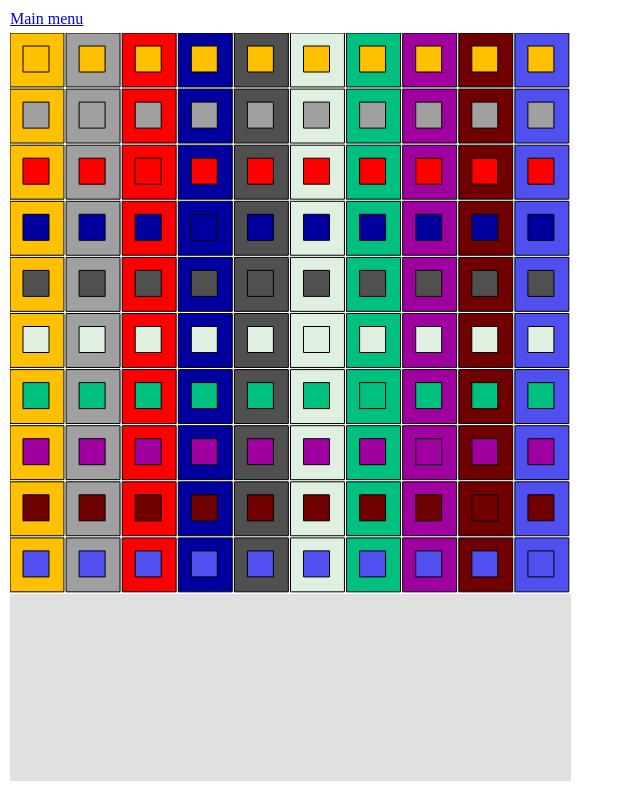
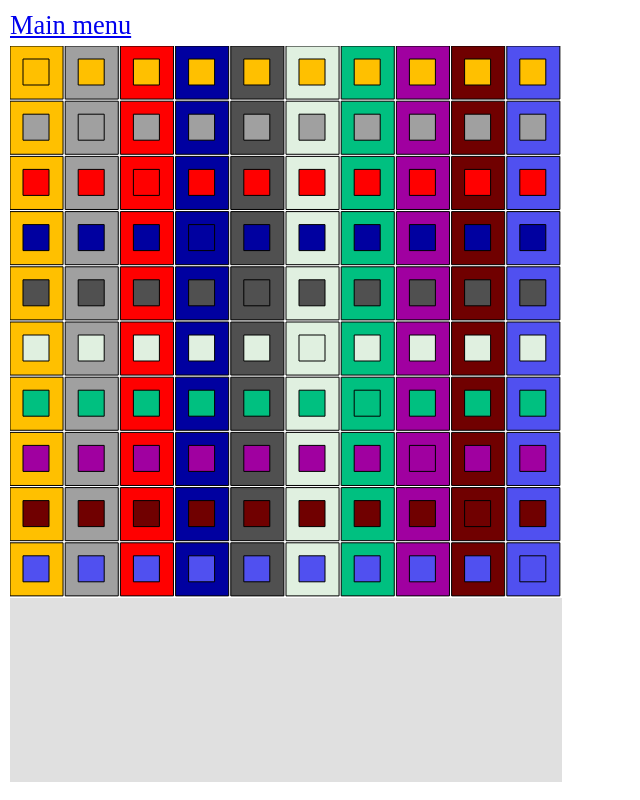
Before and after one commit to OMerkel/eulersquare, a plain HTML site: page src/gameboard.html in a window 1280 px wide. Shown: the whole page, without its empty margins (0-640 px from the left). Drawn offline with Linux system fonts and the light colour scheme.

Commit message:
Spare area shall use rest of available screen. Add some font size setting.

```diff
--- a/src/css/content.css
+++ b/src/css/content.css
@@ -4,7 +4,7 @@ figure { padding: 5px; margin: 0px; float: left; border: 1px solid #cccccc; bord
 figure img { border-radius: 7px 7px 0 0; }
 figure figcaption { padding: 2px 4px 2px 4px; background-color: #636363; color: #cccccc;
   font-style: italic; border-radius: 0 0 7px 7px; width: 248px; }
-td { border:1px solid #888888; border-radius: 9px; padding:15px; }
+td { border:1px solid #888888; border-radius: 9px; padding:15px 0px 15px 0px; }
 #frame { width: 40px; height: 40px; padding: 0px; margin: 2px;
   border: 1px solid #aaaaaa; background: #ffc000; }
 #inner {width: 18px; height: 18px; padding: 0px; margin: 10px;
--- a/src/css/gameboard.css
+++ b/src/css/gameboard.css
@@ -1,3 +1,3 @@
 
-body { margin: 5px; padding: 5px; }
+body { margin: 5px; padding: 5px; font-size: 7mm; }
 div#container { margin-top:5px; }
--- a/src/css/index.css
+++ b/src/css/index.css
@@ -1,3 +1,3 @@
 
-body { margin:0px; padding:0px; background-color:#E0E0E0; }
+body { margin:0px; padding:0px; background-color:#E0E0E0; font-size: 7mm;}
 iframe { margin:0px; padding:0px; border:none; width:100% }
--- a/src/js/gameboard.js
+++ b/src/js/gameboard.js
@@ -100,10 +100,10 @@ function addTile(container, w, h, colorIndexFrame, colorIndexInner) {
 }
 
 var dimX = window.innerWidth - 20;
-var dimY = ((window.innerHeight - 52)/ 4) * 3;
+var dimY = ((window.innerHeight - 64)/ 4) * 3;
 
 var boardSize = dimX<dimY ? dimX : dimY
-var spareHeight = boardSize / 3;
+var spareHeight = (window.innerHeight - 64) - boardSize;
 var tileSize = boardSize / order;
 var halfTileSize = tileSize >> 1;
 
```
